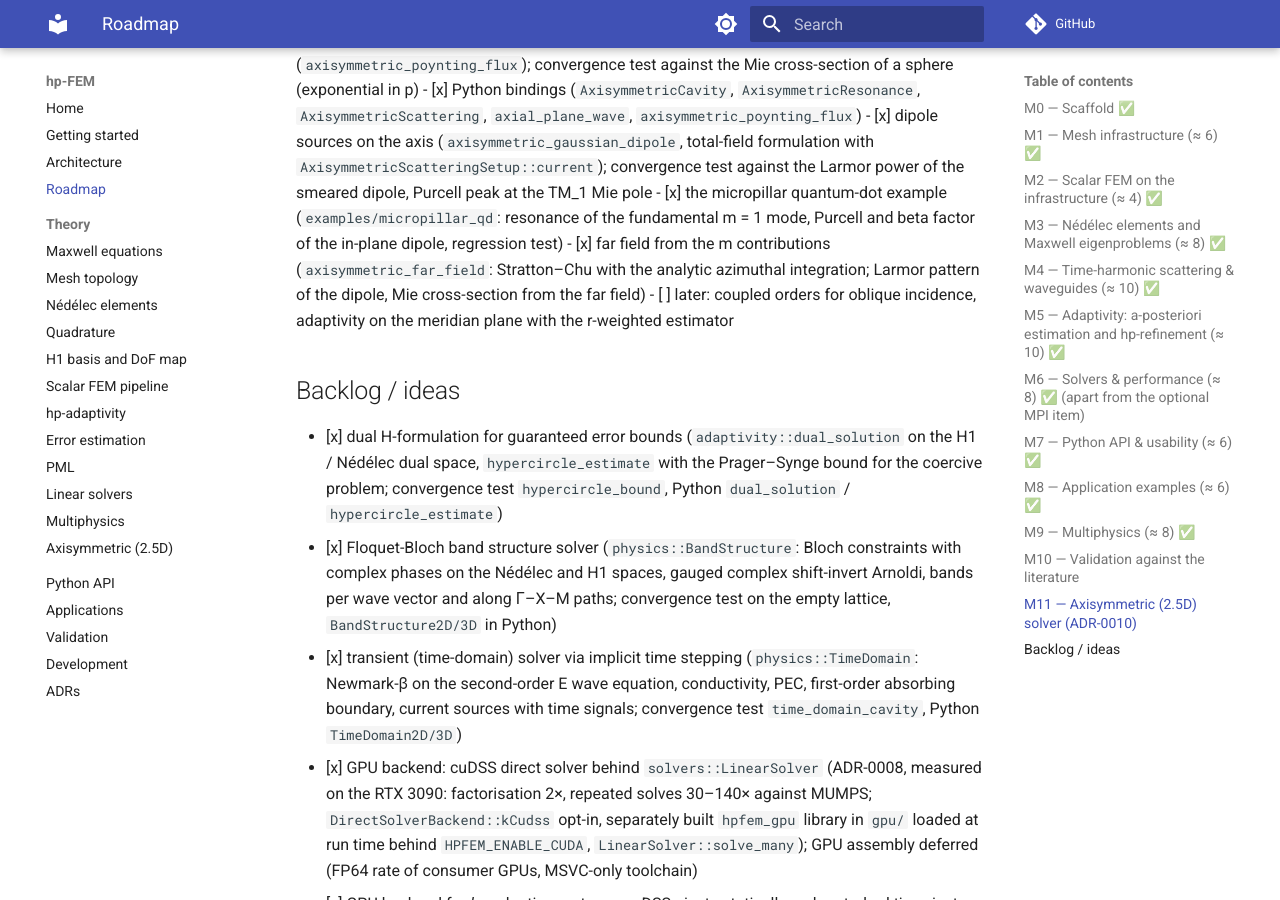
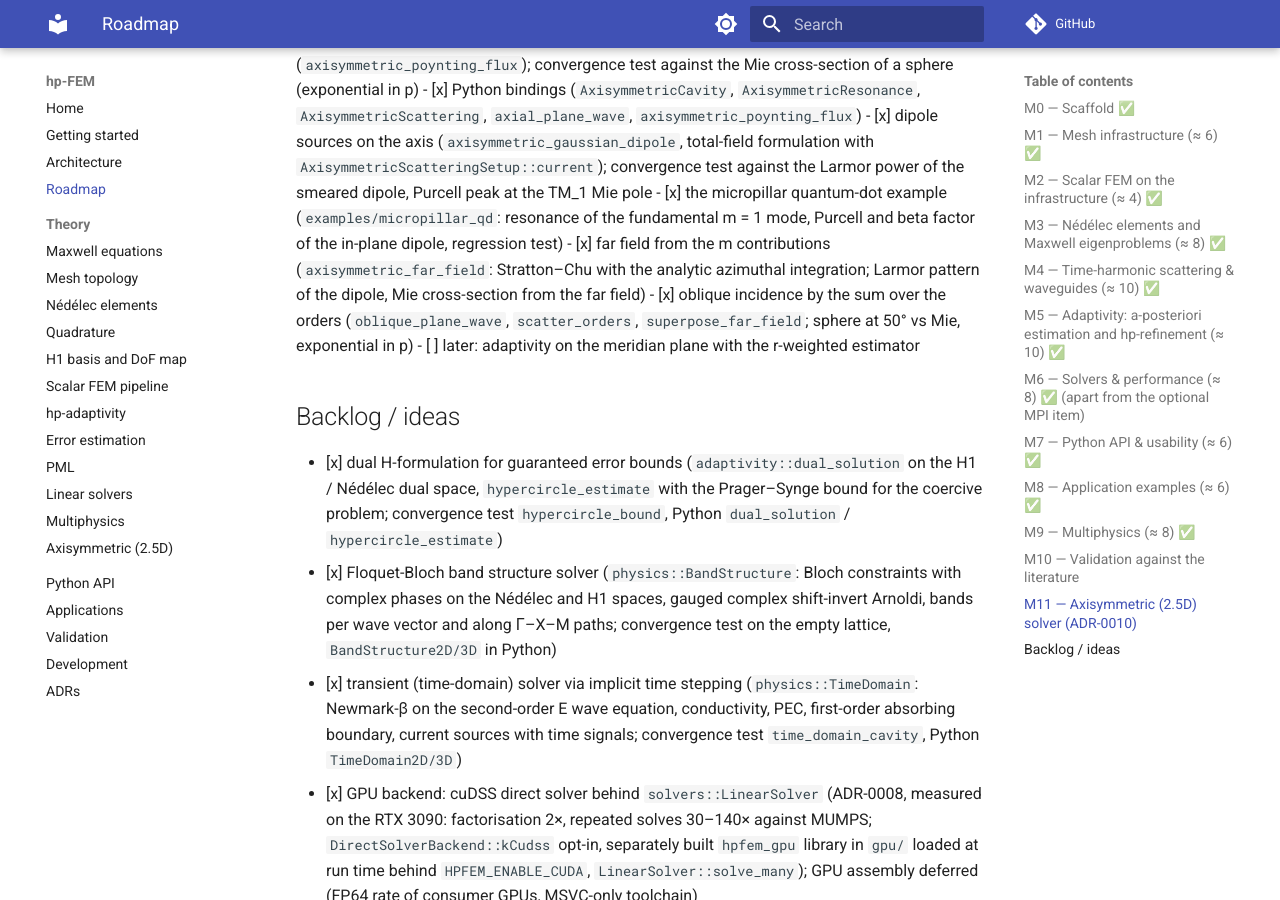
Before and after one commit to PhotonPower/hp-FEM, an MkDocs documentation site: the page built from docs/roadmap.md, in a window 1280 px wide and 900 px high, scrolled down 5772 px. Built offline with MkDocs 1.6.1 and Material for MkDocs 9.7.7, drawn with Linux system fonts in a browser that asks for light colours; comment, search, counter and statistics services are not loaded.

Commit message:
docs(roadmap): oblique incidence ticked, CHANGELOG line
Co-Authored-By: Claude Fable 5.1 <noreply@anthropic.com>

```diff
--- a/docs/roadmap.md
+++ b/docs/roadmap.md
@@ -200,8 +200,9 @@ Bodies of revolution on the meridian mesh, one 2D problem per azimuthal order m.
 - [x] far field from the m contributions (`axisymmetric_far_field`: Stratton–Chu with the
   analytic azimuthal integration; Larmor pattern of the dipole, Mie cross-section from the
   far field)
-- [ ] later: coupled orders for oblique incidence, adaptivity on the meridian plane with
-  the r-weighted estimator
+- [x] oblique incidence by the sum over the orders (`oblique_plane_wave`, `scatter_orders`,
+  `superpose_far_field`; sphere at 50° vs Mie, exponential in p)
+- [ ] later: adaptivity on the meridian plane with the r-weighted estimator
 
 ## Backlog / ideas
 - [x] dual H-formulation for guaranteed error bounds (`adaptivity::dual_solution` on the
```
Also changed, not shown: CHANGELOG.md (+5 -0 lines).
